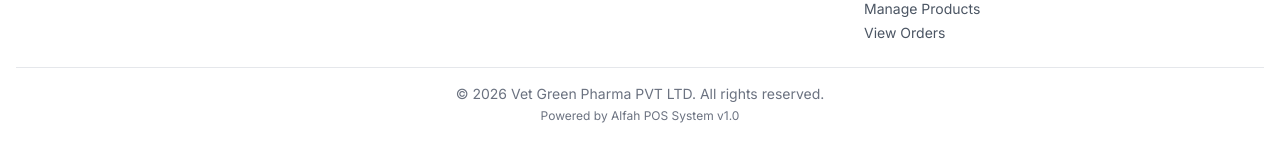
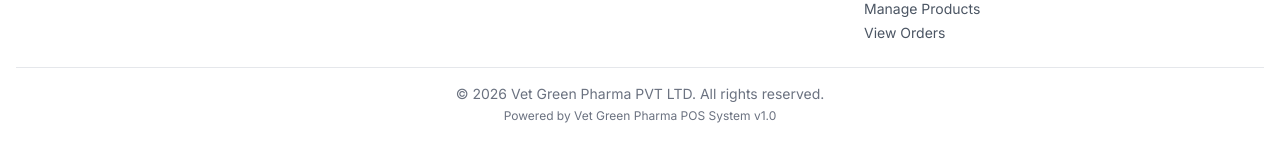
Before and after one commit to aliabbasbeing/pos, a PHP site: page /pos.php in a window 1280 px wide. Shown: the part 1288-1433 px from the top of the page. Run offline with PHP 8.4, Linux system fonts and the light colour scheme; a user stored in the database is signed in; data comes from the database, SQL or seed files in the repository; data that the repository does not hold is empty; some libraries are stand-ins or nearby versions.

Commit message:
Update remaining branding references in footer and main.js
Co-authored-by: aliabbasbeing <225845357+aliabbasbeing@users.noreply.github.com>

```diff
--- a/assets/js/main.js
+++ b/assets/js/main.js
@@ -1,10 +1,10 @@
 // Main JS for POS interactions (requires jQuery)
 $(function () {
   const CSRF = window.CSRF || '';
-  let cart = JSON.parse(localStorage.getItem('alfah_cart') || '[]');
+  let cart = JSON.parse(localStorage.getItem('vetgreen_cart') || '[]');
 
   function saveCart() {
-    localStorage.setItem('alfah_cart', JSON.stringify(cart));
+    localStorage.setItem('vetgreen_cart', JSON.stringify(cart));
   }
 
   function renderSearchResults(items) {
--- a/includes/footer.php
+++ b/includes/footer.php
@@ -39,7 +39,7 @@
 
     <div class="border-t border-gray-200 mt-6 pt-4 text-center text-sm text-gray-500">
       <p>&copy; <?= date('Y') ?> <?= e(COMPANY_NAME) ?>. All rights reserved.</p>
-      <p class="text-xs mt-1">Powered by Alfah POS System v1.0</p>
+      <p class="text-xs mt-1">Powered by Vet Green Pharma POS System v1.0</p>
     </div>
   </div>
 </footer>
@@ -181,8 +181,8 @@ function copyToClipboard(text) {
   });
 }
 
-console.log('%c🚀 Alfah POS System', 'color: #1E40AF; font-size: 20px; font-weight: bold;');
-console.log('%cVersion 1.0 | Developed for Alpah Tech Int SMC PVT LTD', 'color: #0EA5E9; font-size: 12px;');
+console.log('%c🚀 Vet Green Pharma POS System', 'color: #1E40AF; font-size: 20px; font-weight: bold;');
+console.log('%cVersion 1.0 | Developed for Vet Green Pharma PVT LTD', 'color: #0EA5E9; font-size: 12px;');
 </script>
 
 </body>
```
